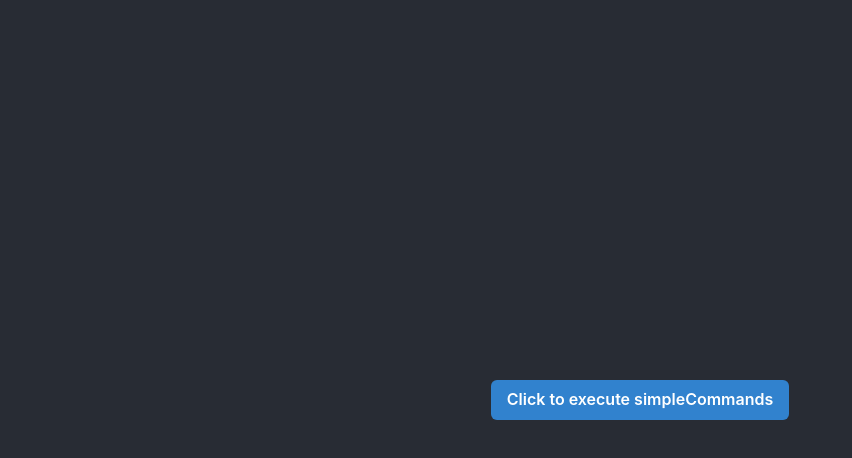
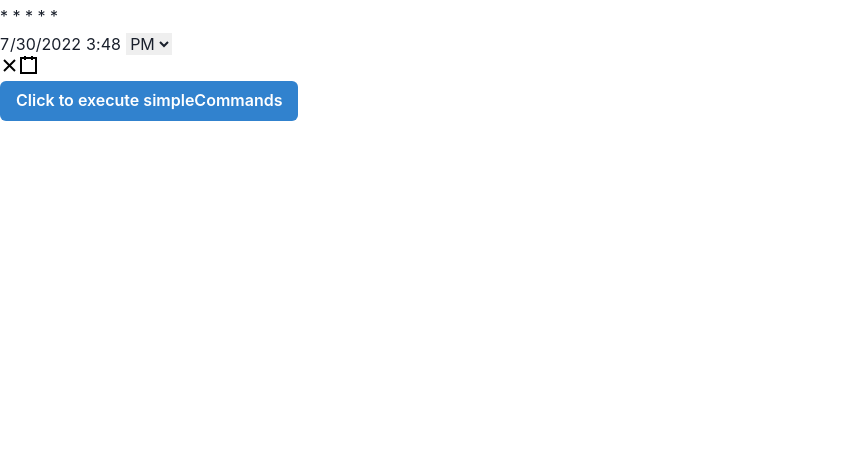
Before and after one commit to iwahara/dev-util, a React (Create React App) app: page / in a window 1280 px wide. Shown: the top 458 px of the page, without its empty margins (0-852 px from the left). Built offline with nearby package versions, Linux system fonts and the light colour scheme.

Commit message:
とりあえず動くように

```diff
--- a/package.json
+++ b/package.json
@@ -13,9 +13,11 @@
     "@types/jest": "^27.0.1",
     "@types/node": "^16.7.13",
     "@types/react": "^18.0.0",
+    "@types/react-datetime-picker": "^3.4.1",
     "@types/react-dom": "^18.0.0",
     "framer-motion": "^6.5.1",
     "react": "^18.2.0",
+    "react-datetime-picker": "^3.5.0",
     "react-dom": "^18.2.0",
     "react-scripts": "5.0.1",
     "typescript": "^4.4.2",
--- a/src/App.css
+++ b/src/App.css
@@ -1,5 +1,4 @@
 .App {
-  text-align: center;
 }
 
 .App-logo {
--- a/src/App.tsx
+++ b/src/App.tsx
@@ -1,32 +1,23 @@
 import React from 'react';
 import logo from './logo.svg';
 import './App.css';
-import { invoke } from '@tauri-apps/api/tauri';
 import { ChakraProvider } from '@chakra-ui/react';
-import { Button, ButtonGroup } from '@chakra-ui/react';
 import { ColorModeScript } from '@chakra-ui/react'
 import theme from './theme';
+import CronParser from './components/CronParser'
 
-function App() {
-  function commandCronFormatter(){
-    const now = new Date(new Date().toLocaleString());
-    invoke('command_cron_formatter',{msg:{cron:"* * * * *", now:now.toISOString(),count:5}}).then(message => {
-      console.log('command_cron_formatter', message);
-    }).catch(message => {
-      console.error('command_cron_formatter', message);
-    })
-  }
+class App extends React.Component {
 
+  render(){
     return (
       <ChakraProvider>
         <ColorModeScript initialColorMode={theme.config.initialColorMode} />
         <div className="App">
-        <header className="App-header">
-          <Button onClick={commandCronFormatter} colorScheme='blue'>Click to execute simpleCommands</Button>
-        </header>
+          <CronParser />
         </div>
       </ChakraProvider>
     );
   }
+}
 
 export default App;
--- /dev/null
+++ b/src/components/CronParser.tsx
@@ -0,0 +1,54 @@
+import React, { useState } from 'react';
+import { invoke } from '@tauri-apps/api/tauri';
+import { Button } from '@chakra-ui/react';
+import DateTimePicker from 'react-datetime-picker';
+
+import {
+    ListItem,
+    UnorderedList,
+  } from '@chakra-ui/react'
+
+  import {
+    Editable,
+    EditableInput,
+    EditableTextarea,
+    EditablePreview,
+  } from '@chakra-ui/react'
+
+function CronParser(){
+    const dummy :string[] = [];
+    const defaultCron = "* * * * *";
+    const [nextList, setNextList] = useState(dummy);
+    const [targetDate, setTargetDate] = useState(new Date());
+    const [cron, setCron] = useState(defaultCron);
+
+    function commandCronFormatter(){
+        const now = new Date(targetDate.toLocaleString());
+        console.log(cron);
+        invoke<string[]>('command_cron_formatter',{msg:{cron:cron, now:now.toISOString(),count:5}}).then(message => {
+            setNextList(message);
+        }).catch(message => {
+            console.error('command_cron_formatter', message);
+        })
+    }
+
+    return (
+        <div>
+            <Editable colorScheme='blue' defaultValue={defaultCron} onChange={setCron}>
+                <EditablePreview />
+                <EditableInput />
+            </Editable>
+            <DateTimePicker onChange={setTargetDate} value={targetDate} disableClock={true} />
+            <Button onClick={commandCronFormatter} colorScheme='blue'>Click to execute simpleCommands</Button>
+            <div>
+                <UnorderedList colorScheme='blue'>
+                    {nextList.map((next,i) => {
+                    return <ListItem>{next}</ListItem>
+                })}
+                </UnorderedList>
+            </div>
+        </div>
+    );
+
+}
+export default CronParser;
```
Also changed, not shown: 1 other file (tests, documents, lock files or other folders). Lines whose indentation alone changed are shown as unchanged.
